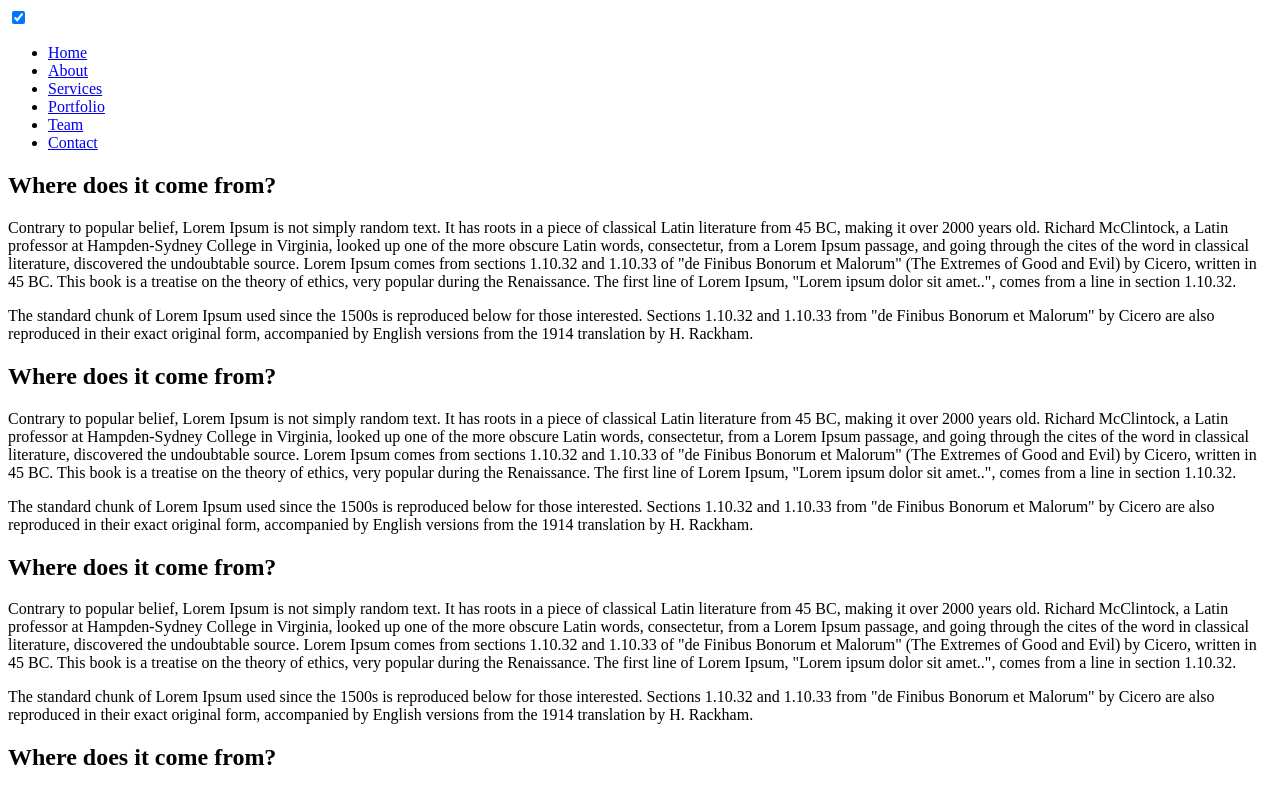
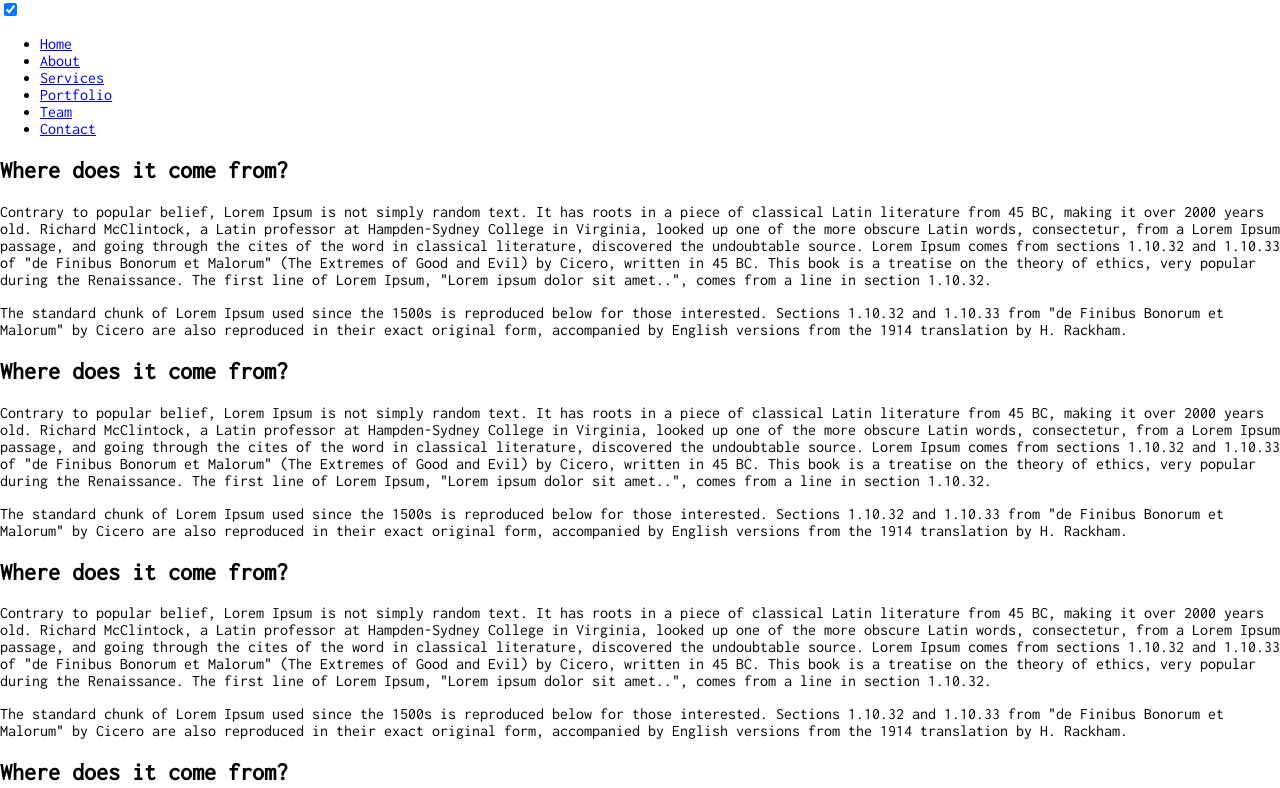
Before and after one commit to carvalhoviniciusluiz/css-responsive-sidebar, a website: page index.html in a window 1280 px wide. Shown: the top 788 px of the page. Drawn offline with Linux system fonts and the light colour scheme.

Commit message:
adding smooth scrolling type

```diff
--- a/index.html
+++ b/index.html
@@ -5,6 +5,7 @@
   <meta name="viewport" content="width=device-width, initial-scale=1.0">
   <meta http-equiv="X-UA-Compatible" content="ie=edge">
   <title>Sidebar Menu | Responsive</title>
+  <link rel="stylesheet" href="style.css">
 </head>
 <body>
   <input type="checkbox" name="" checked="checked">
--- /dev/null
+++ b/style.css
@@ -0,0 +1,12 @@
+@import url('https://fonts.googleapis.com/css?family=Inconsolata&display=swap');
+
+html {
+  scroll-behavior: smooth;
+}
+
+body {
+  margin: 0;
+  padding: 0;
+  font-family: Inconsolata;
+  overflow-x: hidden;
+}
```
